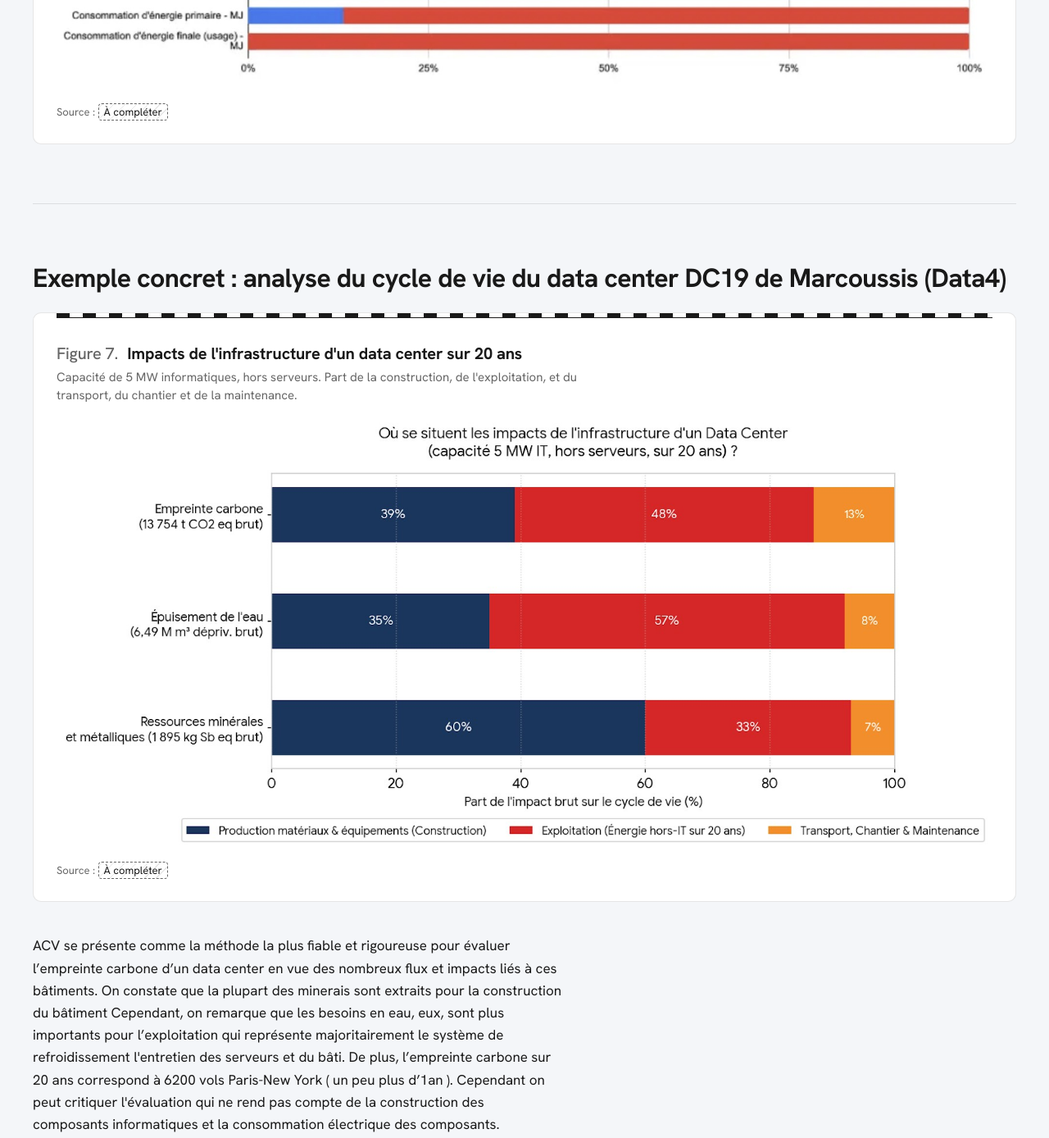
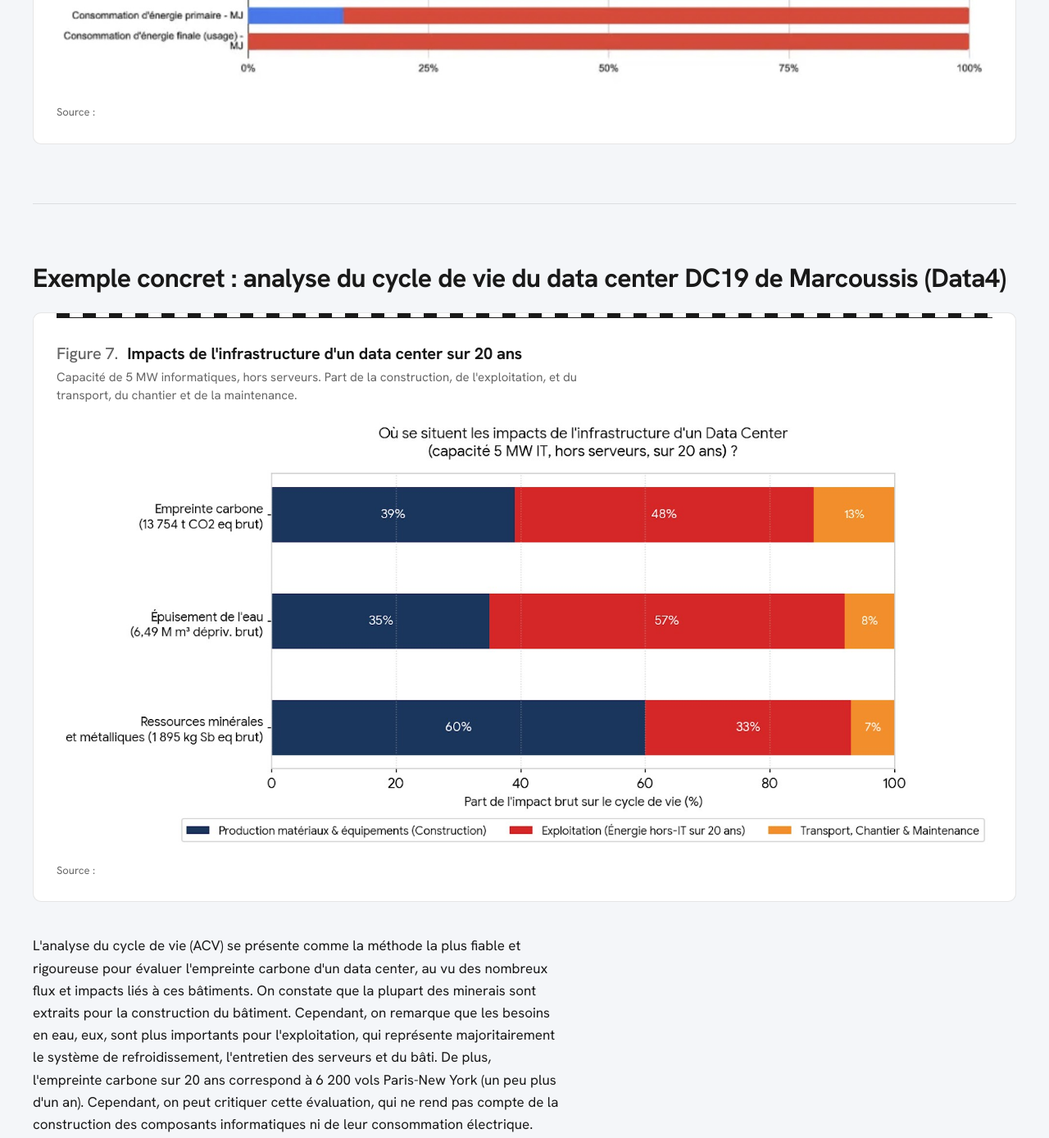
Before and after one commit to williamf-lab/impact-ia-climat, a plain HTML site: page pages/data-centers.html in a window 1280 px wide. Shown: the part 6580-7968 px from the top of the page at 82% size. Drawn offline with Linux system fonts and the light colour scheme.

Commit message:
Partie 1 : texte de l'exemple DC19 relu ; emplacements des sources sans hachures

```diff
--- a/pages/data-centers.html
+++ b/pages/data-centers.html
@@ -125,7 +125,7 @@
         <a class="planche__lien-image" href="../assets/data-centers/emissions-fabrication-utilisation.jpg" title="Voir l'image en grand">
           <img class="planche__image planche__image--etroite" src="../assets/data-centers/emissions-fabrication-utilisation.jpg" alt="Deux diagrammes circulaires. À gauche, les émissions mondiales de gaz à effet de serre : 75 % pour l'utilisation et 25 % pour la fabrication. À droite, le détail de la fabrication : les composants informatiques en représentent 75 %." width="604" height="493" loading="lazy">
         </a>
-        <p class="planche__source">Source&nbsp;: <span class="a-completer a-completer--en-ligne">À compléter</span></p>
+        <p class="planche__source">Source&nbsp;: <!-- Coller la source ici --></p>
       </figure>
       <p>Les data centers produisent deux impacts principaux durant leur vie&nbsp;: un premier lors de leur fabrication, de leur distribution et de leur fin de vie, et un deuxième lors de leur usage. La fabrication, la distribution et la fin de vie ont un impact important sur l'environnement en termes de déchets et d'épuisement des ressources abiotiques naturelles, dont l'eau, qui représente une grande part de l'utilisation des data centers, soit environ 7&nbsp;millions de m<sup>3</sup>. De plus, les composants électroniques ne sont pas assez recyclés de nos jours&nbsp;: le taux de recyclage des minéraux oscille entre 46&#8239;% pour le cuivre et 1&#8239;% pour les terres rares, ce qui est faible.</p>
       <figure class="planche">
@@ -136,7 +136,7 @@
         <a class="planche__lien-image" href="../assets/data-centers/fabrication-ou-usage.jpg" title="Voir l'image en grand">
           <img class="planche__image" src="../assets/data-centers/fabrication-ou-usage.jpg" alt="Barres empilées de 0 à 100 % pour six indicateurs. La fabrication, la distribution et la fin de vie pèsent presque tout l'épuisement des ressources abiotiques en éléments (minéraux et métaux) et toute la production de déchets. L'usage pèse environ 87 % de l'épuisement des ressources fossiles et de l'énergie primaire, environ 60 % du changement climatique et toute l'énergie finale." width="1920" height="484" loading="lazy">
         </a>
-        <p class="planche__source">Source&nbsp;: <span class="a-completer a-completer--en-ligne">À compléter</span></p>
+        <p class="planche__source">Source&nbsp;: <!-- Coller la source ici --></p>
       </figure>
     </section>
     <section class="section conteneur flux" id="dc19" aria-labelledby="titre-dc19">
@@ -149,9 +149,9 @@
         <a class="planche__lien-image" href="../assets/data-centers/dc19-cycle-de-vie.jpg" title="Voir l'image en grand">
           <img class="planche__image" src="../assets/data-centers/dc19-cycle-de-vie.jpg" alt="Barres empilées des impacts de l'infrastructure d'un data center de 5 MW informatiques, hors serveurs, sur 20 ans. Empreinte carbone (13 754 t CO2 eq) : 39 % construction, 48 % exploitation, 13 % transport, chantier et maintenance. Épuisement de l'eau (6,49 millions de m³) : 35 %, 57 % et 8 %. Ressources minérales et métalliques (1 895 kg Sb eq) : 60 %, 33 % et 7 %." width="1600" height="738" loading="lazy">
         </a>
-        <p class="planche__source">Source&nbsp;: <span class="a-completer a-completer--en-ligne">À compléter</span></p>
+        <p class="planche__source">Source&nbsp;: <!-- Coller la source ici --></p>
       </figure>
-        <p>ACV se présente comme la méthode la plus fiable et rigoureuse pour évaluer l’empreinte carbone d’un data center en vue des nombreux flux et impacts liés à ces bâtiments. On constate que la plupart des minerais sont extraits pour la construction du bâtiment Cependant, on remarque que les besoins en eau, eux, sont plus importants pour l’exploitation qui représente majoritairement le système de refroidissement l'entretien des serveurs et du bâti. De plus, l’empreinte carbone sur 20 ans correspond à 6200 vols Paris-New York ( un peu plus d’1an ). Cependant on peut critiquer l'évaluation qui ne rend pas compte de la construction des composants informatiques et la consommation électrique des composants.</p>
+      <p>L'analyse du cycle de vie (ACV) se présente comme la méthode la plus fiable et rigoureuse pour évaluer l'empreinte carbone d'un data center, au vu des nombreux flux et impacts liés à ces bâtiments. On constate que la plupart des minerais sont extraits pour la construction du bâtiment. Cependant, on remarque que les besoins en eau, eux, sont plus importants pour l'exploitation, qui représente majoritairement le système de refroidissement, l'entretien des serveurs et du bâti. De plus, l'empreinte carbone sur 20&nbsp;ans correspond à 6&nbsp;200&nbsp;vols Paris-New York (un peu plus d'un an). Cependant, on peut critiquer cette évaluation, qui ne rend pas compte de la construction des composants informatiques ni de leur consommation électrique.</p>
     </section>
     <section class="section conteneur flux" id="sources" aria-labelledby="titre-sources">
       <h2 id="titre-sources">Sources</h2>
```
